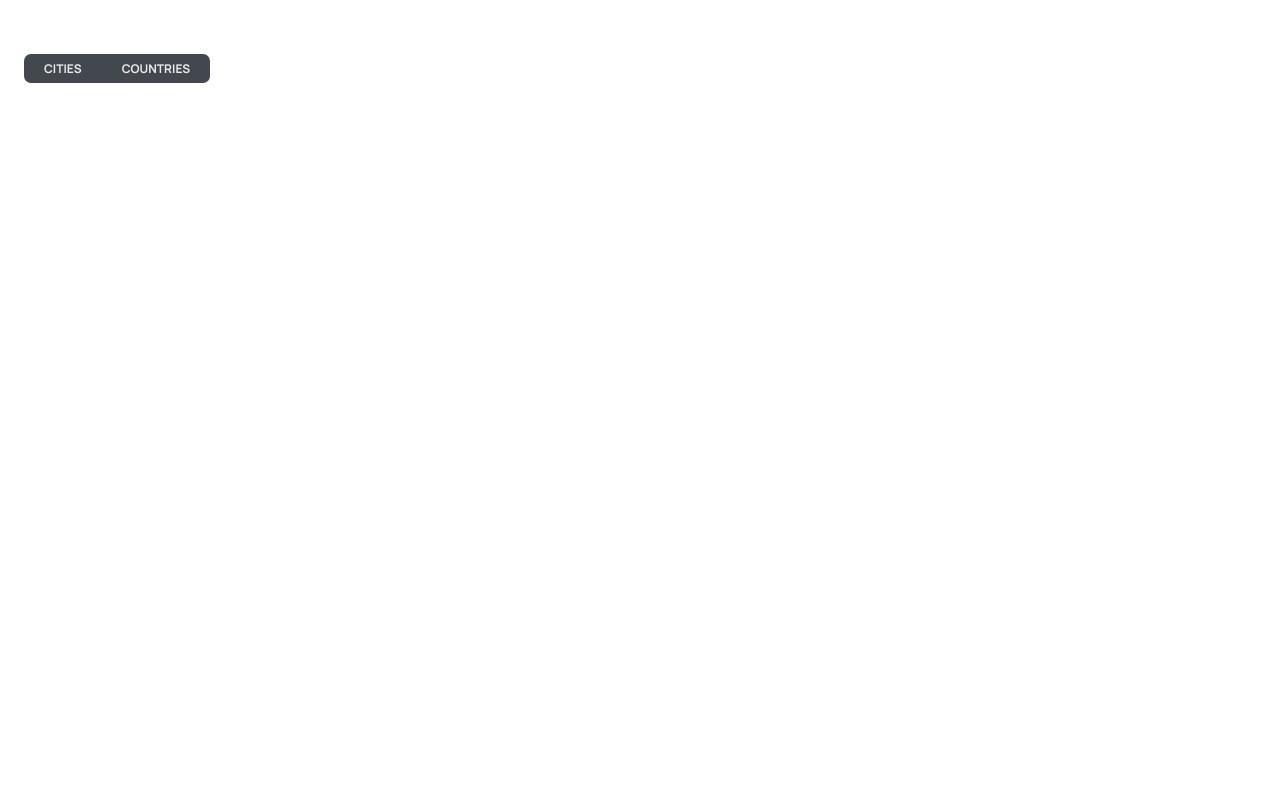
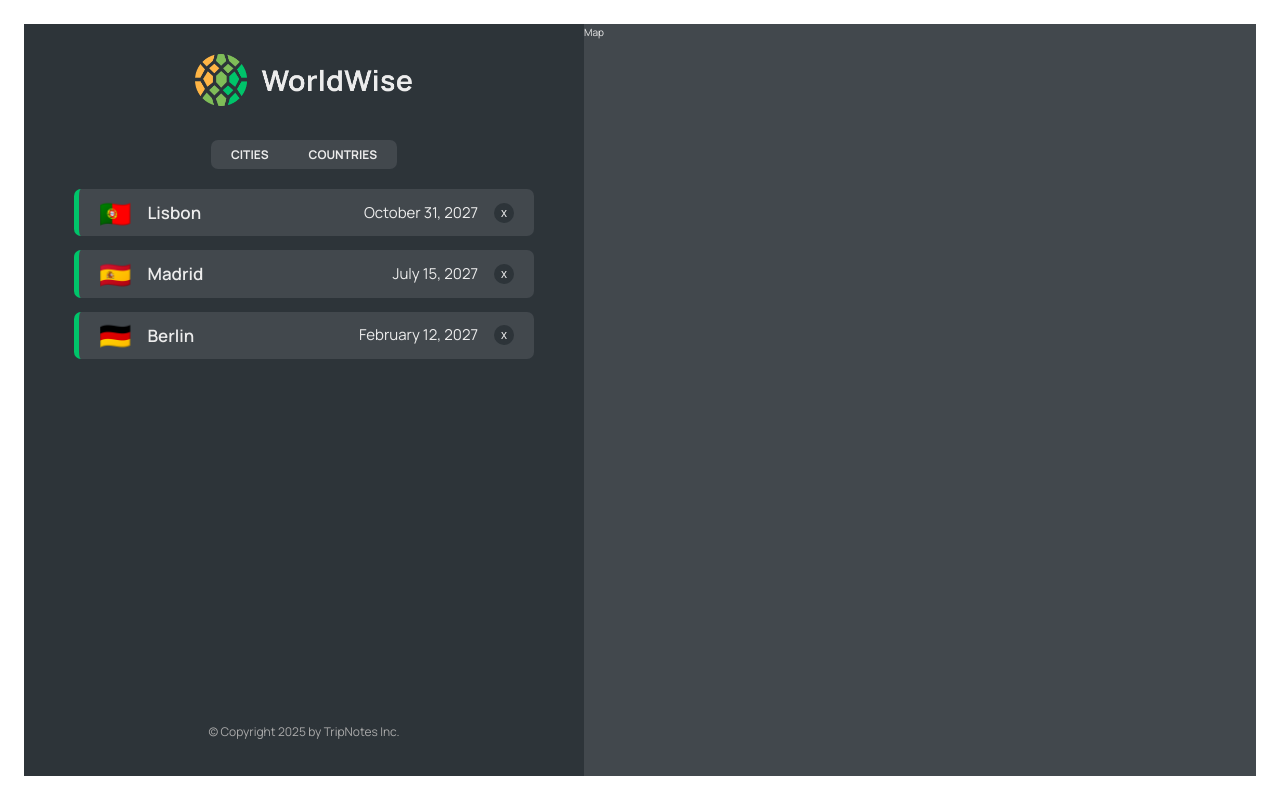
Before and after one commit to Brenotardelli/TripNotes, a React (Vite) app: page /app in a window 1280 px wide. Built offline with nearby package versions, Linux system fonts and the light colour scheme; data requests are answered from the project's data file.

Commit message:
cities and country list added

```diff
--- a/package.json
+++ b/package.json
@@ -7,9 +7,11 @@
     "dev": "vite",
     "build": "vite build",
     "lint": "eslint .",
-    "preview": "vite preview"
+    "preview": "vite preview",
+    "server": "json-server --watch data/cities.json --port 9000"
   },
   "dependencies": {
+    "json-server": "^1.0.0-beta.3",
     "react": "^19.1.0",
     "react-dom": "^19.1.0",
     "react-router-dom": "^6.30.0"
--- a/src/App.jsx
+++ b/src/App.jsx
@@ -5,15 +5,49 @@
 import PageNotFound from "./pages/PageNotFound";
 import AppLayout from "./pages/AppLayout";
 import Login from "./pages/Login";
+import CityList from "./components/CityList";
+import { useEffect, useState } from "react";
+
+const URL = "http://localhost:9000";
 
 function App() {
+  const [cities, setCities] = useState([]);
+  const [isLoading, setIsLoading] = useState(false);
+
+  useEffect(function () {
+    async function fetchCities() {
+      try {
+        setIsLoading(true);
+        const res = await fetch(`${URL}/cities`);
+        const data = await res.json();
+        setCities(data);
+      } catch {
+        alert("There is an error to loading the data...");
+      } finally {
+        setIsLoading(false);
+      }
+    }
+    fetchCities();
+  }, []);
+
   return (
     <BrowserRouter>
       <Routes>
         <Route index element={<Homepage />} />
         <Route path="product" element={<Product />} />
         <Route path="pricing" element={<Pricing />} />
-        <Route path="app" element={<AppLayout />} />
+        <Route path="app" element={<AppLayout />}>
+          <Route
+            index
+            element={<CityList cities={cities} isLoading={isLoading} />}
+          />
+          <Route
+            path="cities"
+            element={<CityList cities={cities} isLoading={isLoading} />}
+          />
+          <Route path="countries" element={<p>List of countries</p>} />
+          <Route path="form" element={<p>Form</p>} />
+        </Route>
         <Route path="/login" element={<Login />} />
         <Route path="*" element={<PageNotFound />} />
       </Routes>
--- /dev/null
+++ b/src/components/CityItem.jsx
@@ -0,0 +1,24 @@
+import React from "react";
+import styles from "./CityItem.module.css";
+
+const formatDate = (date) =>
+  new Intl.DateTimeFormat("en", {
+    day: "numeric",
+    month: "long",
+    year: "numeric",
+  }).format(new Date(date));
+
+const CityItem = ({ city }) => {
+  const { cityName, emoji, date } = city;
+
+  return (
+    <li className={styles.cityItem}>
+      <span className={styles.emoji}>{emoji}</span>
+      <h3 className={styles.name}>{cityName}</h3>
+      <time className={styles.date}>{formatDate(date)}</time>
+      <button className={styles.deleteBtn}>x</button>
+    </li>
+  );
+};
+
+export default CityItem;
--- a/src/components/CityItem.module.css
+++ b/src/components/CityItem.module.css
@@ -42,7 +42,7 @@
   border: none;
   background-color: var(--color-dark--1);
   color: var(--color-light--2);
-  font-size: 1.6rem;
+  font-size: 1.2rem;
   font-weight: 400;
   cursor: pointer;
   transition: all 0.2s;
--- /dev/null
+++ b/src/components/CityList.jsx
@@ -0,0 +1,22 @@
+import React from "react";
+import Spinner from "./Spinner";
+import styles from "./CityList.module.css";
+import CityItem from "./CityItem";
+import Message from "./Message";
+
+const CityList = ({ cities, isLoading }) => {
+  if (isLoading) return <Spinner />;
+  if (!cities.length)
+    return (
+      <Message message="add your first city by clicking on a city on the map" />
+    );
+  return (
+    <ul className={styles.cityList}>
+      {cities.map((city) => (
+        <CityItem city={city} key={city.id} />
+      ))}
+    </ul>
+  );
+};
+
+export default CityList;
--- /dev/null
+++ b/src/components/Map.jsx
@@ -0,0 +1,8 @@
+import React from "react";
+import styles from "./Map.module.css";
+import SideBar from "./SideBar";
+const Map = () => {
+  return <div className={styles.mapContainer}>Map</div>;
+};
+
+export default Map;
--- /dev/null
+++ b/src/components/SideBar.jsx
@@ -0,0 +1,21 @@
+import React from "react";
+import styles from "./SideBar.module.css";
+import Logo from "./Logo";
+import AppNav from "./AppNav";
+import { Outlet } from "react-router-dom";
+
+const SideBar = () => {
+  return (
+    <div className={styles.sidebar}>
+      <Logo />
+      <AppNav />
+      <Outlet />
+      <footer className={styles.footer}></footer>
+      <p className={styles.copyright}>
+        &copy; Copyright {new Date().getFullYear()} by TripNotes Inc.
+      </p>
+    </div>
+  );
+};
+
+export default SideBar;
--- a/src/pages/AppLayout.jsx
+++ b/src/pages/AppLayout.jsx
@@ -1,10 +1,13 @@
 import AppNav from "../components/AppNav";
+import Map from "../components/Map";
+import SideBar from "../components/SideBar";
 import styles from "./AppLayout.module.css";
 
 function AppLayout() {
   return (
     <div className={styles.app}>
-      <AppNav />
+      <SideBar />
+      <Map />
     </div>
   );
 }
```
Also changed, not shown: src/index.css (+0 -9 lines), 1 other file (tests, documents, lock files or other folders).
